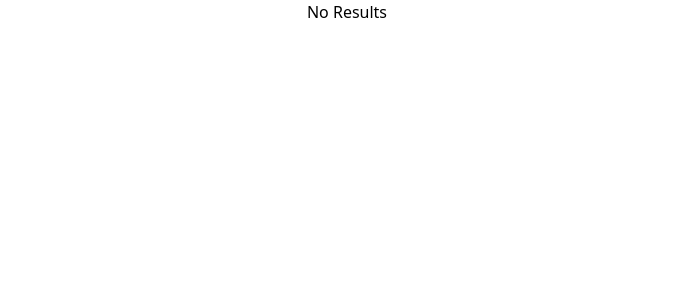
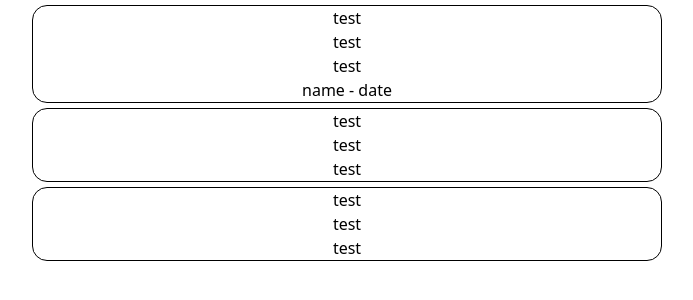
Before and after one commit to blebeau/Scheduler, a React (Create React App) app: page / in a window 1280 px wide. Shown: the top 300 px of the page, without its empty margins (293-986 px from the left). Built offline with nearby package versions, Linux system fonts and the light colour scheme.

Commit message:
Added nextLocations

```diff
--- a/src/App.tsx
+++ b/src/App.tsx
@@ -4,7 +4,7 @@ import List from "./components/List";
 function App() {
   return (
     <div className="App">
-      <List name="test" role="test" currentLocation="test" />
+      <List name="test" role="test" currentLocation="test" nextLocations={[]} />
     </div>
   );
 }
--- a/src/components/List.tsx
+++ b/src/components/List.tsx
@@ -2,14 +2,33 @@ import { useState } from "react";
 import ListTile from "./ListTile";
 import "../styles/List.css";
 
+type nextLocation = {
+  locationName: string;
+  locationDate: string;
+};
 interface ListInterface {
   name: string;
   role: string;
   currentLocation: string;
+  nextLocations: nextLocation[];
 }
 
-const List = ({ name }: ListInterface) => {
-  const [data, setData] = useState<ListInterface[]>([]);
+const List = ({
+  name,
+  role,
+  currentLocation,
+  nextLocations,
+}: ListInterface) => {
+  const [data, setData] = useState<ListInterface[]>([
+    {
+      name: "test",
+      role: "test",
+      currentLocation: "test",
+      nextLocations: [{ locationDate: "date", locationName: "name" }],
+    },
+    { name: "test", role: "test", currentLocation: "test", nextLocations: [] },
+    { name: "test", role: "test", currentLocation: "test", nextLocations: [] },
+  ]);
 
   return (
     <div className="list">
@@ -20,6 +39,7 @@ const List = ({ name }: ListInterface) => {
               name={item.name}
               role={item.role}
               currentLocation={item.currentLocation}
+              nextLocations={item.nextLocations}
             />
           </div>
         ))
--- a/src/components/ListTile.tsx
+++ b/src/components/ListTile.tsx
@@ -1,17 +1,38 @@
 import "../styles/ListTile.css";
 
+type nextLocation = {
+  locationName: string;
+  locationDate: string;
+};
 interface ListTileInterface {
   name: string;
   role: string;
   currentLocation: string;
+  nextLocations: nextLocation[];
 }
 
-const ListTile = ({ name, role, currentLocation }: ListTileInterface) => {
+const ListTile = ({
+  name,
+  role,
+  currentLocation,
+  nextLocations,
+}: ListTileInterface) => {
   return (
     <div className="list_tile">
       <p>{name}</p>
       <p>{role}</p>
       <p>{currentLocation}</p>
+      <div>
+        {nextLocations.length > 0 ? (
+          nextLocations.map((location) => (
+            <p>
+              {location.locationName} - {location.locationDate}
+            </p>
+          ))
+        ) : (
+          <div></div>
+        )}
+      </div>
     </div>
   );
 };
--- a/src/styles/ListTile.css
+++ b/src/styles/ListTile.css
@@ -1,4 +1,5 @@
 .list_tile {
   border: 1px solid;
   border-radius: 15px;
+  margin: 5px;
 }
```
